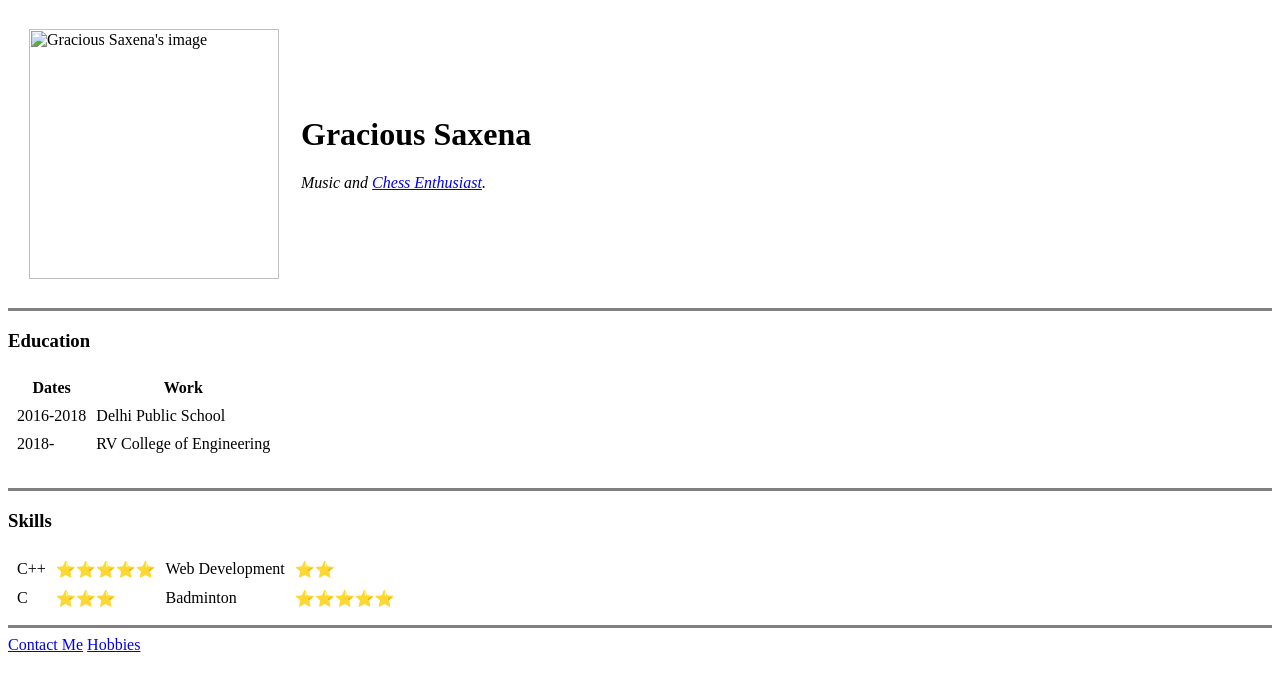
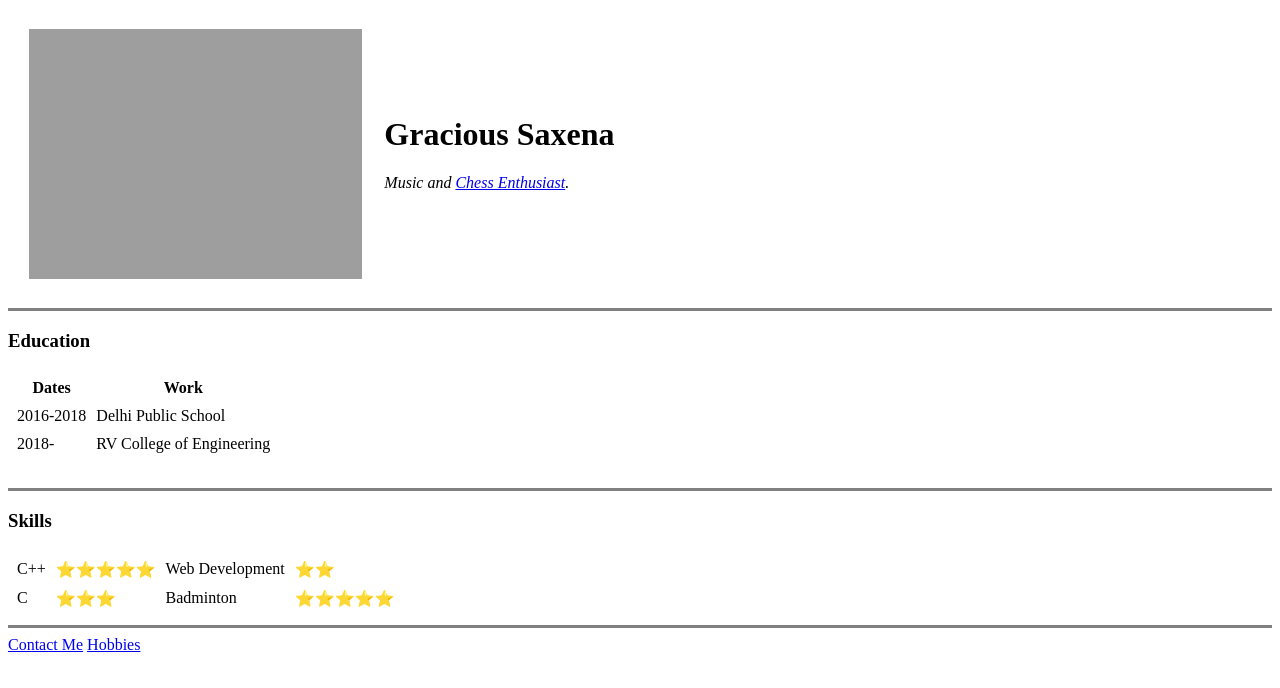
Before and after one commit to GraciousSaxena/CV, a plain HTML site: page index.html in a window 1280 px wide. Drawn offline with Linux system fonts and the light colour scheme; the site is published under a folder, as on GitHub Pages, so addresses that start at the root find nothing.

Commit message:
Update index.html

```diff
--- a/index.html
+++ b/index.html
@@ -10,7 +10,7 @@
     <table cellspacing="20">
       <tr>
         <td>
-          <img src="/images/circle-cropped.png" alt="Gracious Saxena's image" height="250px" />
+          <img src="./images/circle-cropped.png" alt="Gracious Saxena's image" height="250px" />
         </td>
         <td>
           <h1>Gracious Saxena</h1>
```
